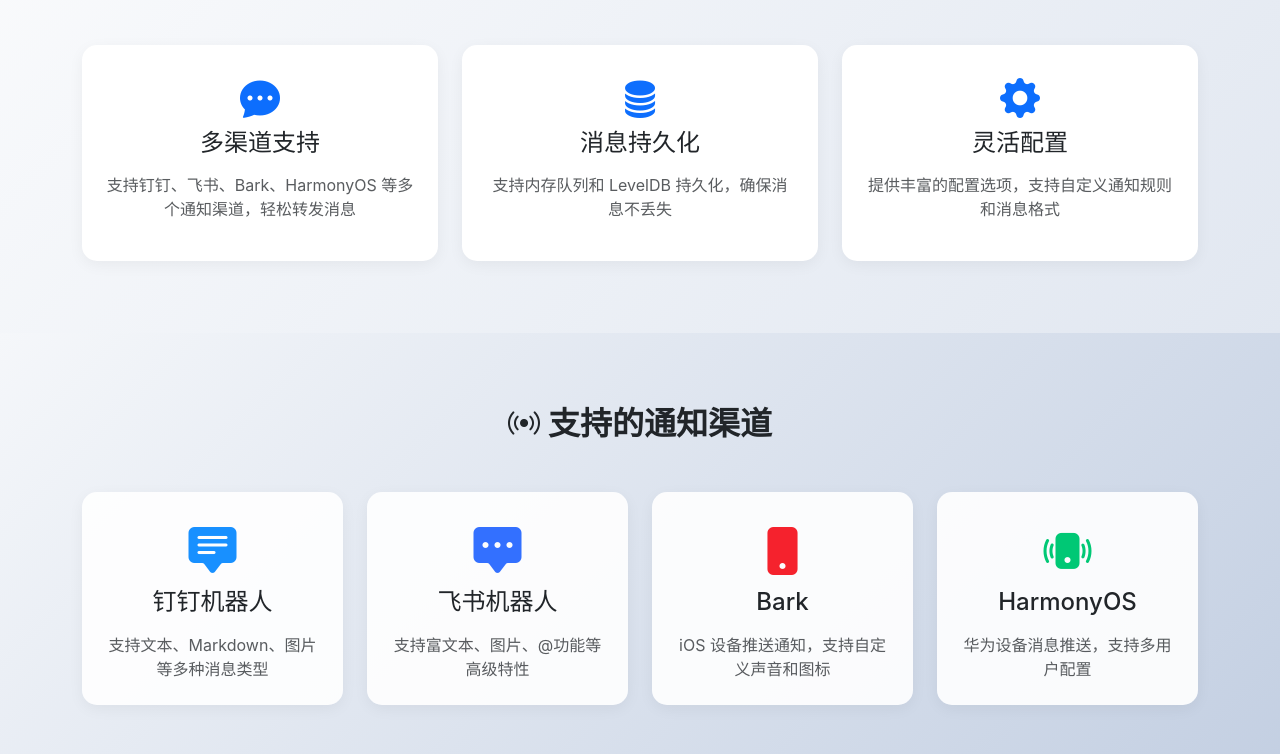
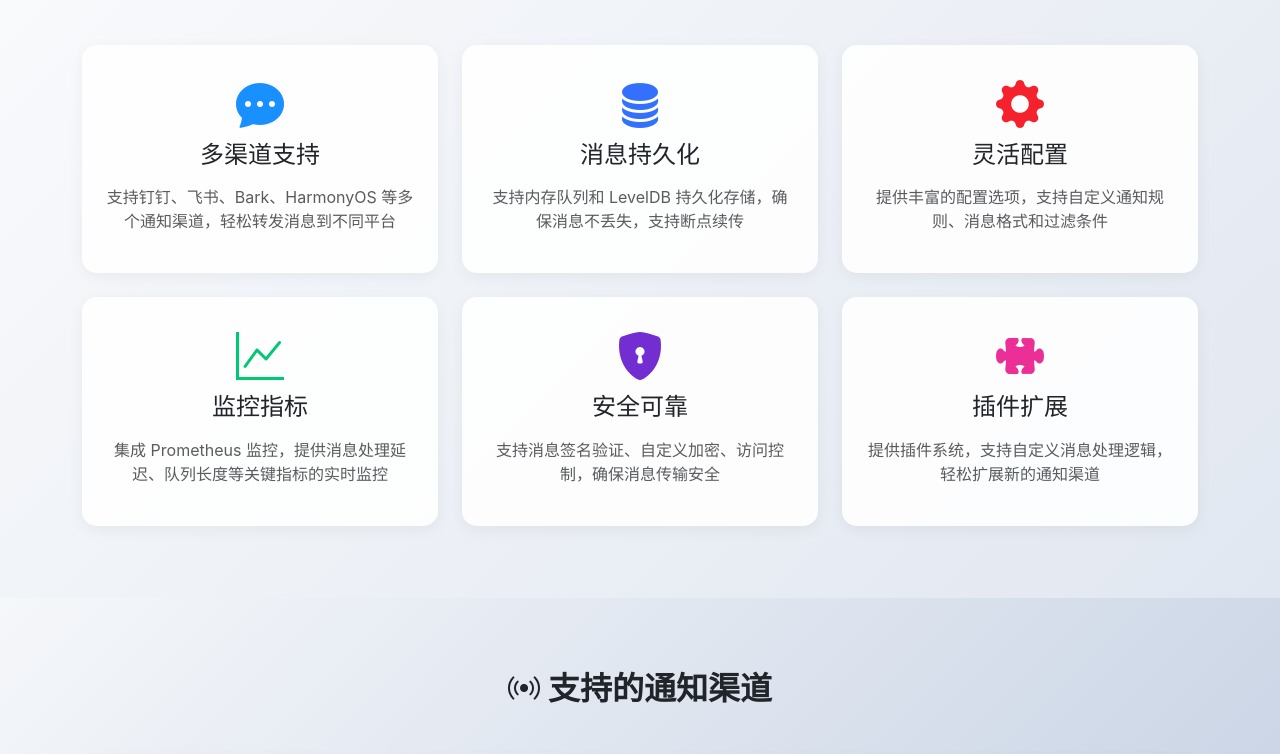
Before and after one commit to bytebitgo/tg-forward-to-xx, a website: page docs/index.html in a window 1280 px wide. Shown: the part 589-1343 px from the top of the page. Drawn offline with nearby package versions, Linux system fonts and the light colour scheme; a script that the page names is missing.

Commit message:
发布 v2.0.17 版本，优化网页功能展示和样式
- 增强功能卡片的样式和悬停效果，提升用户交互体验
- 新增监控指标、安全可靠和插件扩展功能的展示，丰富功能介绍
- 更新版本号至 v2.0.17并更新 changelog.md 和 readme.md

```diff
--- a/docs/index.html
+++ b/docs/index.html
@@ -23,15 +23,75 @@
             background: var(--bg-gradient);
         }
 
+        .feature-card {
+            border: none;
+            border-radius: 15px;
+            transition: all 0.3s ease;
+            background: rgba(255, 255, 255, 0.9);
+            box-shadow: 0 4px 15px rgba(0, 0, 0, 0.05);
+        }
+
+        .feature-card:hover {
+            transform: translateY(-5px);
+            box-shadow: 0 8px 25px rgba(0, 0, 0, 0.1);
+        }
+
         .feature-icon {
-            font-size: 2.5rem;
-            color: var(--primary-color);
-            margin-bottom: 1rem;
-            transition: transform 0.3s ease;
+            font-size: 3rem;
+            margin-bottom: 1.5rem;
+            transition: all 0.3s ease;
         }
 
         .feature-card:hover .feature-icon {
-            transform: translateY(-5px);
+            transform: scale(1.1);
+        }
+
+        .feature-icon.message {
+            color: #1890ff;
+        }
+
+        .feature-icon.queue {
+            color: #3370ff;
+        }
+
+        .feature-icon.config {
+            color: #f5222d;
+        }
+
+        .feature-icon.monitor {
+            color: #00c875;
+        }
+
+        .feature-icon.security {
+            color: #722ed1;
+        }
+
+        .feature-icon.plugin {
+            color: #eb2f96;
+        }
+
+        .feature-card:hover .feature-icon.message {
+            color: #40a9ff;
+        }
+
+        .feature-card:hover .feature-icon.queue {
+            color: #597ef7;
+        }
+
+        .feature-card:hover .feature-icon.config {
+            color: #ff4d4f;
+        }
+
+        .feature-card:hover .feature-icon.monitor {
+            color: #36e78d;
+        }
+
+        .feature-card:hover .feature-icon.security {
+            color: #9254de;
+        }
+
+        .feature-card:hover .feature-icon.plugin {
+            color: #f759ab;
         }
 
         .channel-card {
@@ -283,27 +343,54 @@
                     <div class="col-md-4">
                         <div class="card feature-card h-100 p-4">
                             <div class="text-center">
-                                <i class="bi bi-chat-dots-fill feature-icon"></i>
+                                <i class="bi bi-chat-dots-fill feature-icon message"></i>
                                 <h3 class="h4 mb-3">多渠道支持</h3>
-                                <p class="text-muted">支持钉钉、飞书、Bark、HarmonyOS 等多个通知渠道，轻松转发消息</p>
+                                <p class="text-muted">支持钉钉、飞书、Bark、HarmonyOS 等多个通知渠道，轻松转发消息到不同平台</p>
                             </div>
                         </div>
                     </div>
                     <div class="col-md-4">
                         <div class="card feature-card h-100 p-4">
                             <div class="text-center">
-                                <i class="bi bi-database-fill feature-icon"></i>
+                                <i class="bi bi-database-fill feature-icon queue"></i>
                                 <h3 class="h4 mb-3">消息持久化</h3>
-                                <p class="text-muted">支持内存队列和 LevelDB 持久化，确保消息不丢失</p>
+                                <p class="text-muted">支持内存队列和 LevelDB 持久化存储，确保消息不丢失，支持断点续传</p>
                             </div>
                         </div>
                     </div>
                     <div class="col-md-4">
                         <div class="card feature-card h-100 p-4">
                             <div class="text-center">
-                                <i class="bi bi-gear-fill feature-icon"></i>
+                                <i class="bi bi-gear-fill feature-icon config"></i>
                                 <h3 class="h4 mb-3">灵活配置</h3>
-                                <p class="text-muted">提供丰富的配置选项，支持自定义通知规则和消息格式</p>
+                                <p class="text-muted">提供丰富的配置选项，支持自定义通知规则、消息格式和过滤条件</p>
+                            </div>
+                        </div>
+                    </div>
+                    <div class="col-md-4">
+                        <div class="card feature-card h-100 p-4">
+                            <div class="text-center">
+                                <i class="bi bi-graph-up feature-icon monitor"></i>
+                                <h3 class="h4 mb-3">监控指标</h3>
+                                <p class="text-muted">集成 Prometheus 监控，提供消息处理延迟、队列长度等关键指标的实时监控</p>
+                            </div>
+                        </div>
+                    </div>
+                    <div class="col-md-4">
+                        <div class="card feature-card h-100 p-4">
+                            <div class="text-center">
+                                <i class="bi bi-shield-lock-fill feature-icon security"></i>
+                                <h3 class="h4 mb-3">安全可靠</h3>
+                                <p class="text-muted">支持消息签名验证、自定义加密、访问控制，确保消息传输安全</p>
+                            </div>
+                        </div>
+                    </div>
+                    <div class="col-md-4">
+                        <div class="card feature-card h-100 p-4">
+                            <div class="text-center">
+                                <i class="bi bi-puzzle-fill feature-icon plugin"></i>
+                                <h3 class="h4 mb-3">插件扩展</h3>
+                                <p class="text-muted">提供插件系统，支持自定义消息处理逻辑，轻松扩展新的通知渠道</p>
                             </div>
                         </div>
                     </div>
```
